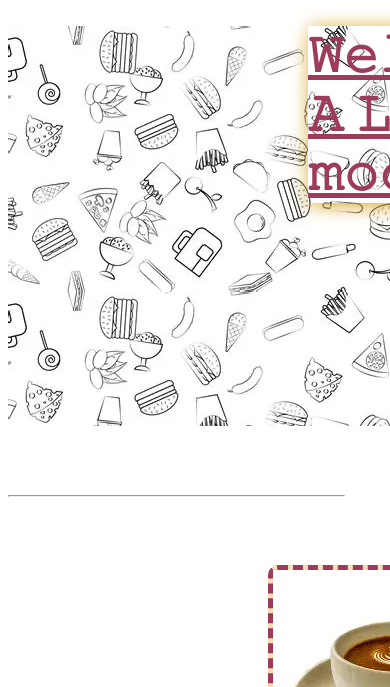
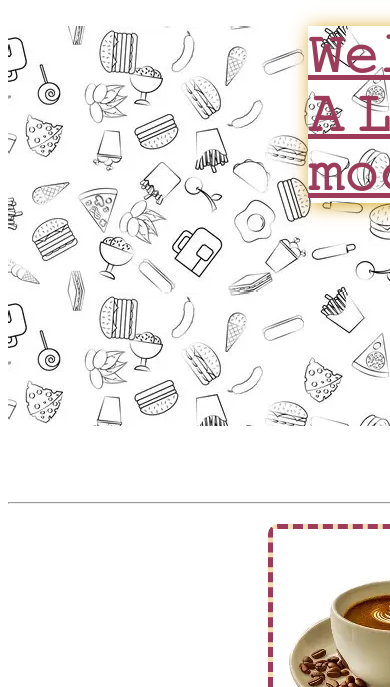
Before and after one commit to ranistella613-boop/cafe_website, a plain HTML site: page cafe.html in a window 390 px wide. Shown: the part 157-844 px from the top of the page. Drawn offline with Linux system fonts and the light colour scheme.

Commit message:
Add files via upload

```diff
--- a/cafe.css
+++ b/cafe.css
@@ -72,3 +72,9 @@ footer{
     font-size: 30px;
     margin-left: 1410px;
 }
+
+hr{
+      width: 250vw;
+      box-sizing: border-box;
+     margin: 20px 0;
+ }
--- a/cafe.html
+++ b/cafe.html
@@ -44,6 +44,11 @@
                     width: 90%;
                     height: 200px;
                     font-size: 25px;
+                }
+
+                hr{
+                    width: 270vw;
+                    margin: 20px 0;
                 }
 
                 .box1 nav li{
@@ -110,7 +115,7 @@
         margin-right: 280px;
         box-shadow: 2px 2px 18px goldenrod;"><u>𝚆𝚎𝚕𝚌𝚘𝚖<br>𝙰 𝙻𝚒𝚝𝚝𝚕𝚎 𝚂𝚠𝚎𝚎𝚝𝚗𝚎𝚜𝚜 𝚏𝚘𝚛 𝚎𝚟𝚎𝚛𝚢 𝚖𝚘𝚘𝚍</u></h3>
         </div><br><br>
-        <hr><br><br>
+        <hr>
 
         <div class="box3">
 
```
Also changed, not shown: index.html (+4 -3 lines).
